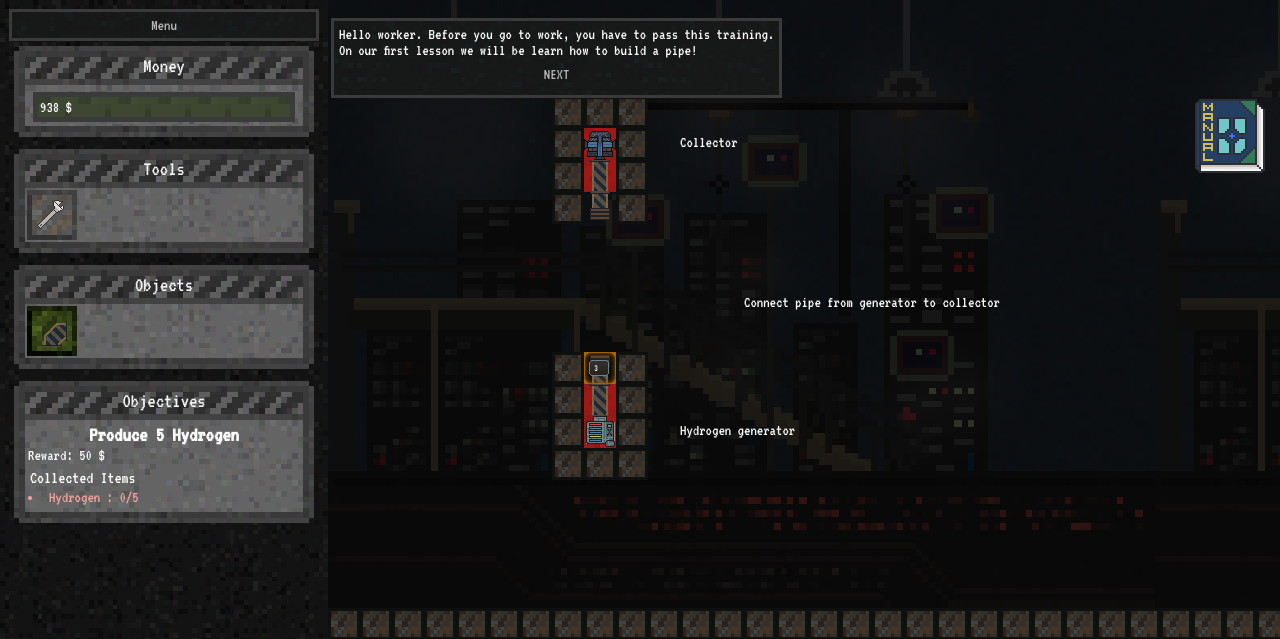
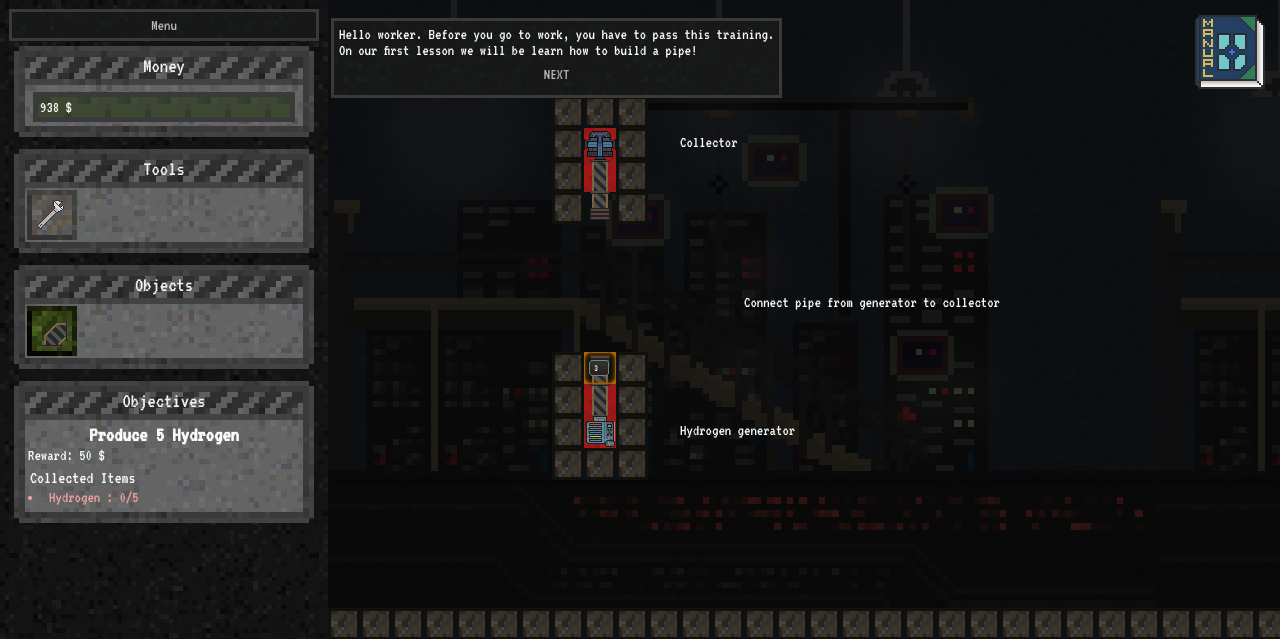
Before and after one commit to karboosx/pixelinthepipe, a PHP site: page /pixelinthepipe/game.php in a window 1280 px wide. Shown: the top 639 px of the page. Run offline with PHP 8.4, Linux system fonts and the light colour scheme.

Commit message:
add stick all book to top

```diff
--- a/css/game.css
+++ b/css/game.css
@@ -99,10 +99,12 @@ select {
     font-size: 1.5em;
 }
 
+.books{
+    position: fixed;
+    top:0;
+    right:0;
+}
 #cookbook {
-    position: fixed;
-    top: 0;
-    right: 0;
     width: 84px;
     height: 84px;
     background: url("../images/book.png");
@@ -115,9 +117,6 @@ select {
 }
 
 #save {
-    position: fixed;
-    top: 0;
-    right: 0;
     width: 84px;
     height: 84px;
     background: url("../images/book-save.png");
@@ -130,9 +129,7 @@ select {
 }
 
 #manual {
-    position: fixed;
     top: 84px;
-    right: 0;
     width: 84px;
     height: 84px;
     background: url("../images/book-manual.png");
--- a/game.php
+++ b/game.php
@@ -158,8 +158,12 @@
         </canvas>
     </div>
 
-    <div id="cookbook" title="Open / Close cookbook"></div>
-	<div id="save" title="Save this factory"></div>
+	<div class="books">
+	    <div id="cookbook" title="Open / Close cookbook"></div>
+		<div id="manual" title="Open / Close manual"></div>
+		<div id="save" title="Save this factory"></div>
+	</div>
+
     <div id="bookWindow" class="hide bookWindow">
         <div class="bookmarks">
         </div>
@@ -180,8 +184,6 @@
         <textarea></textarea>
     </div>
 
-	<div id="manual" title="Open / Close manual">
-    </div>
     <div id="manualWindow" class="hide bookWindow">
         <div class="bookmarks">
         </div>
```
